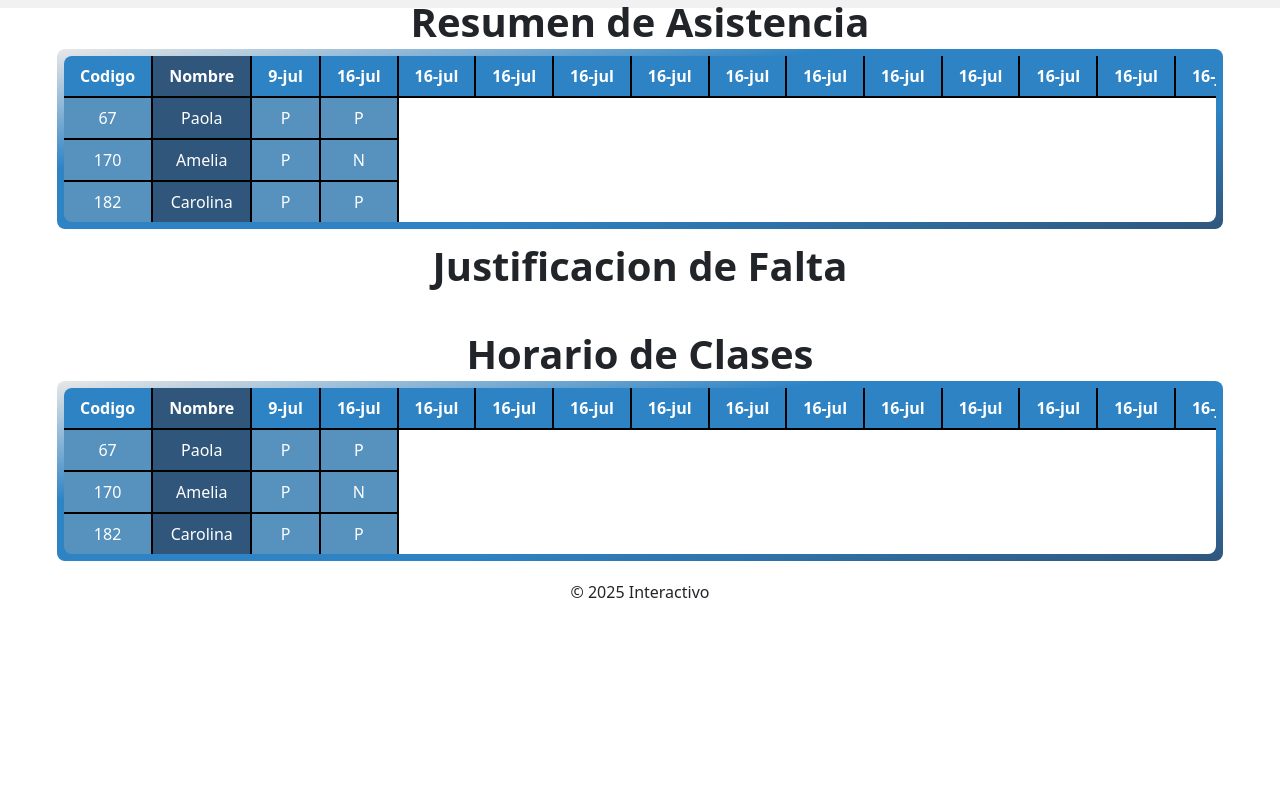
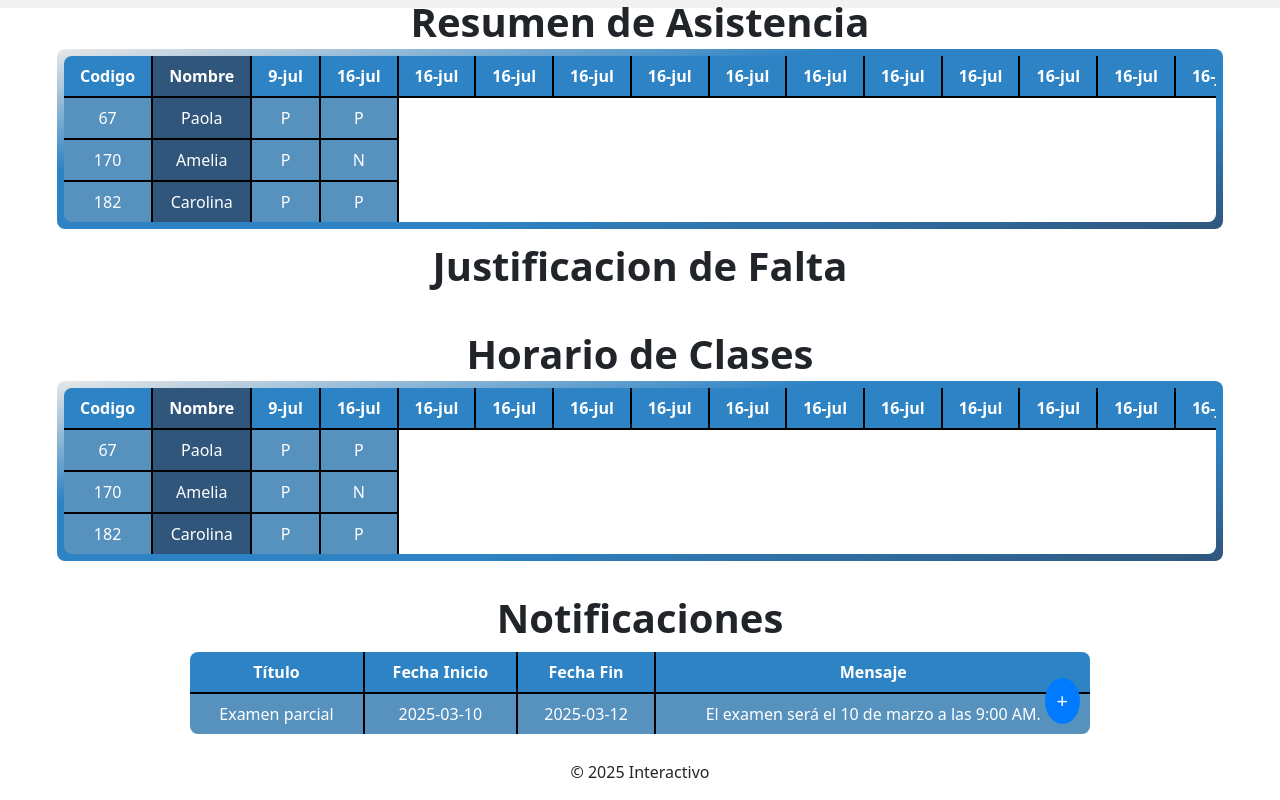
Before and after one commit to TioSam77/Proyecto-Sam-Front, a Next.js app: page / in a window 1280 px wide. Shown: the part 712-1512 px from the top of the page. Before the commit the page ends 1332 px from the top, so only its background shows below. Built offline with nearby package versions, Linux system fonts and the light colour scheme; grey boxes are pictures that could not be loaded.

Commit message:
Tabla de avisos

```diff
--- /dev/null
+++ b/src/app/componets/NotificationTable.tsx
@@ -0,0 +1,82 @@
+"use client";
+import { useState } from "react";
+import tables from "../css/Table.module.css";
+import styles from "../css/Login.module.css";
+import notifications from "../css/NotificationTable.module.css";
+
+const NotificationTable = () => {
+  const [notificationsList, setNotificationsList] = useState([
+    { id: 1, title: "Examen parcial", startDate: "2025-03-10", endDate: "2025-03-12", message: "El examen será el 10 de marzo a las 9:00 AM." },
+  ]);
+
+  const [newNotification, setNewNotification] = useState({
+    title: "",
+    startDate: "",
+    endDate: "",
+    message: "",
+  });
+
+  const [showForm, setShowForm] = useState(false);
+  const [charCount, setCharCount] = useState(0);
+  const charLimit = 200;
+
+  const handleInputChange = (e: React.ChangeEvent<HTMLInputElement | HTMLTextAreaElement>) => {
+    const { name, value } = e.target;
+    setNewNotification({ ...newNotification, [name]: value });
+
+    if (name === "message") {
+      setCharCount(value.length);
+    }
+  };
+
+  const handleAddNotification = () => {
+    if (newNotification.title && newNotification.startDate && newNotification.endDate && newNotification.message) {
+      setNotificationsList([...notificationsList, { id: notificationsList.length + 1, ...newNotification }]);
+      setNewNotification({ title: "", startDate: "", endDate: "", message: "" });
+      setCharCount(0);
+      setShowForm(false);
+    }
+  };
+
+  return (
+    <section className={tables.TableContainer}>
+      <h3 className={styles.welcomeText}>Notificaciones</h3>
+      <div className={tables.box}>
+        <table>
+          <thead>
+            <tr>
+              <th>Título</th>
+              <th>Fecha Inicio</th>
+              <th>Fecha Fin</th>
+              <th>Mensaje</th>
+            </tr>
+          </thead>
+          <tbody>
+            {notificationsList.map((notif) => (
+              <tr key={notif.id}>
+                <td>{notif.title}</td>
+                <td>{notif.startDate}</td>
+                <td>{notif.endDate}</td>
+                <td>{notif.message}</td>
+              </tr>
+            ))}
+          </tbody>
+        </table>
+        <button className={notifications.addButton} onClick={() => setShowForm(!showForm)}>+</button>
+      </div>
+
+      {showForm && (
+        <div className={notifications.formContainer}>
+          <input type="text" name="title" placeholder="Título" value={newNotification.title} onChange={handleInputChange} />
+          <input type="date" name="startDate" value={newNotification.startDate} onChange={handleInputChange} />
+          <input type="date" name="endDate" value={newNotification.endDate} onChange={handleInputChange} />
+          <textarea name="message" placeholder="Introduce el mensaje..." maxLength={charLimit} value={newNotification.message} onChange={handleInputChange} />
+          <p className={charCount > charLimit ? notifications.errorText : notifications.charCount}>{charCount}/{charLimit} caracteres</p>
+          <button onClick={handleAddNotification}>Agregar</button>
+        </div>
+      )}
+    </section>
+  );
+};
+
+export default NotificationTable;
--- a/src/app/componets/bootstrap-client.tsx
+++ b/src/app/componets/bootstrap-client.tsx
@@ -6,6 +6,6 @@ export default function BootstrapClient() {
     if (typeof window !== "undefined") {
       require("bootstrap/dist/js/bootstrap.bundle.min.js");
     }
-  }, []); // ✅ Agrega los corchetes para evitar que se ejecute múltiples veces
+  }, []); // Agrega los corchetes para evitar que se ejecute múltiples veces
   return null;
 }
--- /dev/null
+++ b/src/app/css/NotificationTable.module.css
@@ -0,0 +1,139 @@
+/* Estilos específicos para la tabla de notificaciones */
+.addRow {
+    text-align: center;
+}
+
+.addButton {
+    background-color: #007bff;
+    color: white;
+    border: none;
+    padding: 8px 12px;
+    font-size: 16px;
+    cursor: pointer;
+    border-radius: 5px;
+}
+
+.addButton:hover {
+    background-color: #0056b3;
+}
+
+/* Formulario emergente */
+.formContainer {
+    position: fixed;
+    top: 50%;
+    left: 50%;
+    transform: translate(-50%, -50%);
+    background: white;
+    padding: 20px;
+    border-radius: 10px;
+    box-shadow: 0px 0px 10px rgba(0, 0, 0, 0.3);
+    z-index: 100;
+}
+
+.form h4 {
+    margin-bottom: 15px;
+}
+
+.form label {
+    display: block;
+    margin: 10px 0 5px;
+}
+
+.form input,
+.form textarea {
+    width: 100%;
+    padding: 8px;
+    border: 1px solid #ccc;
+    border-radius: 5px;
+}
+
+.form textarea {
+    height: 80px;
+    resize: none;
+}
+
+.charCount {
+    text-align: right;
+    font-size: 12px;
+    color: gray;
+}
+
+.errorMessage {
+    color: red;
+    font-size: 12px;
+    margin-top: 5px;
+}
+
+/* Botones */
+.formButtons {
+    display: flex;
+    justify-content: space-between;
+    margin-top: 15px;
+}
+
+.saveButton {
+    background-color: #28a745;
+    color: white;
+    padding: 8px 12px;
+    border: none;
+    cursor: pointer;
+    border-radius: 5px;
+}
+
+.saveButton:hover {
+    background-color: #218838;
+}
+
+.cancelButton {
+    background-color: #dc3545;
+    color: white;
+    padding: 8px 12px;
+    border: none;
+    cursor: pointer;
+    border-radius: 5px;
+}
+
+.cancelButton:hover {
+    background-color: #c82333;
+}
+
+.formContainer {
+    display: flex;
+    flex-direction: column;
+    gap: 10px;
+    background: white;
+    padding: 15px;
+    border-radius: 8px;
+    box-shadow: 0 0 10px rgba(0, 0, 0, 0.1);
+}
+
+.formContainer input,
+.formContainer textarea {
+    width: 100%;
+    padding: 8px;
+    border: 1px solid #ccc;
+    border-radius: 5px;
+}
+
+.addButton {
+    background: #007bff;
+    color: white;
+    border: none;
+    padding: 8px 12px;
+    border-radius: 50%;
+    font-size: 20px;
+    cursor: pointer;
+    position: absolute;
+    bottom: 10px;
+    right: 10px;
+}
+
+.charCount {
+    font-size: 12px;
+    color: gray;
+}
+
+.errorText {
+    font-size: 12px;
+    color: red;
+}
--- a/src/app/page.tsx
+++ b/src/app/page.tsx
@@ -5,8 +5,9 @@ import Table from "./componets/Table";
 import InfoCurse from "./componets/InfoCurse";
 import StudentJustification from "./componets/studentJustification";
 import CustomCalendar from "./componets/Calendar";
+import NotificationTable from "./componets/NotificationTable"; // 🔹 Importamos el nuevo componente
 
-import style from "./css/Teacher.module.css"
+import style from "./css/Teacher.module.css";
 
 export default function Page() {
   return (
@@ -28,13 +29,13 @@ export default function Page() {
         </div>
       </section>
 
-
       <Table title="Asistencia de Estudiantes" apiUrl="" />
-
       <Table title="Resumen de Asistencia" apiUrl="" />
-
       <StudentJustification />
       <Table title="Horario de Clases" apiUrl="" />
+
+      {/* 🔹 Agregamos la tabla de notificaciones aquí */}
+      <NotificationTable />
 
     </section>
   );
```
